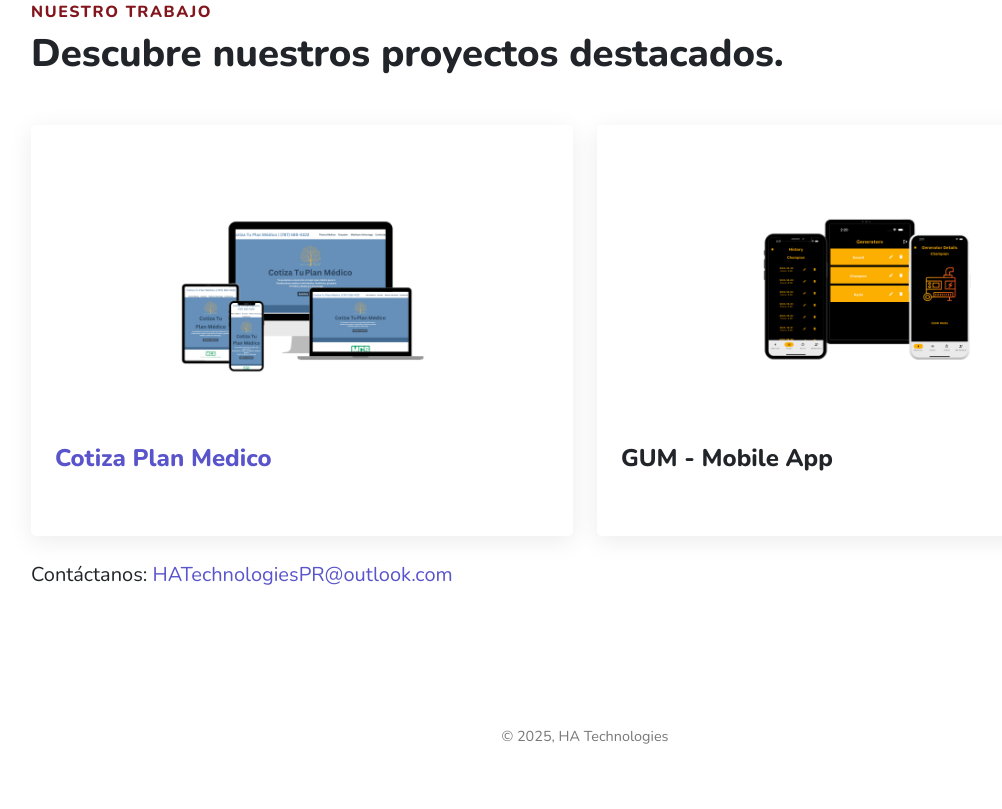
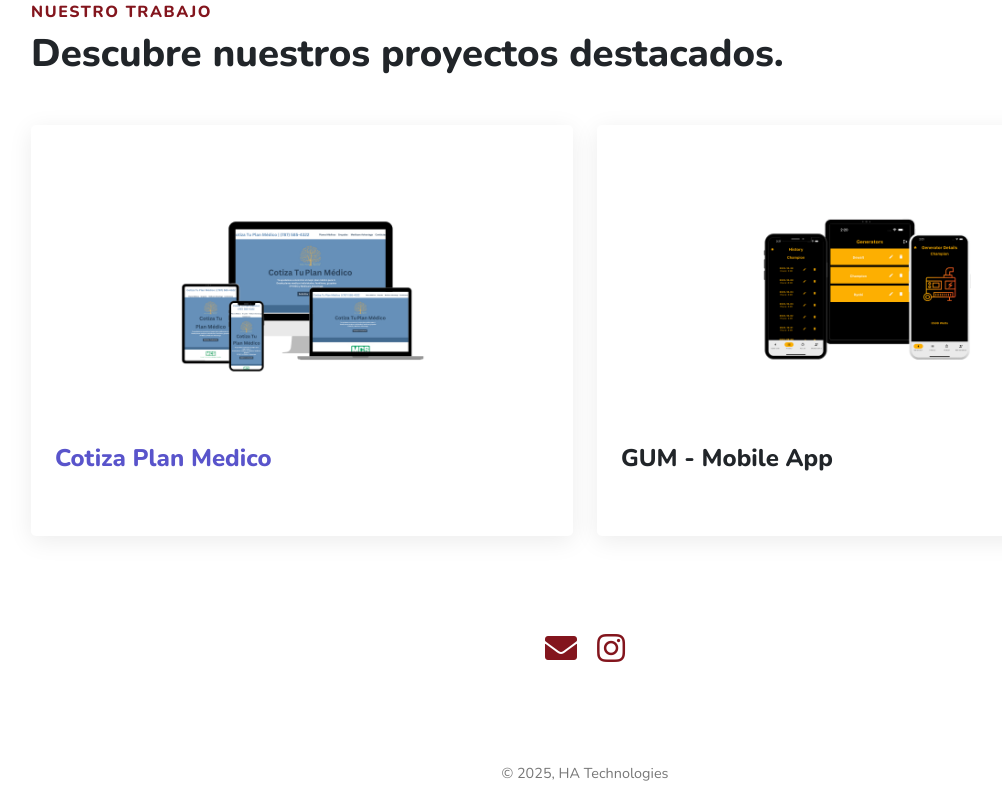
Before and after one commit to HATechnologiesPR/HATechnologiesPR.github.io, a plain HTML site: page index.html in a window 1280 px wide. Shown: the part 1488-2297 px from the top of the page, without its empty margins (55-1057 px from the left). Before the commit the page ends 2260 px from the top, so only its background shows below. Drawn offline with nearby package versions, Linux system fonts and the light colour scheme; no server answers.

Commit message:
Añadiendo iconos para email y instagram.

```diff
--- a/index.html
+++ b/index.html
@@ -154,8 +154,20 @@
                 </div>
               </div>
             </div>
-            <p>Contáctanos: <a
-                href="mailto:HATechnologiesPR@outlook.com">HATechnologiesPR@outlook.com</a></0>
+            <div class="col-lg-6">
+              </div>
+            </div>
+            <div class="text-center my-4">
+              <a href="mailto:HATechnologiesPR@outlook.com" class="mx-2">
+                <i class="fas fa-envelope fa-2x" style="color: #83151D;"></i>
+              </a>
+              <a href="https://www.instagram.com/hatechnologiespr?igsh=eDY1d3R6MHh6cmVz&utm_source=qr" class="mx-2" target="_blank">
+              <i class="fab fa-instagram fa-2x" style="color: #83151D;"></i>
+              </a>
+            </div>
+              </div>
+              </div>
+            </div>
             </div>
           </div>
         </section>
```
